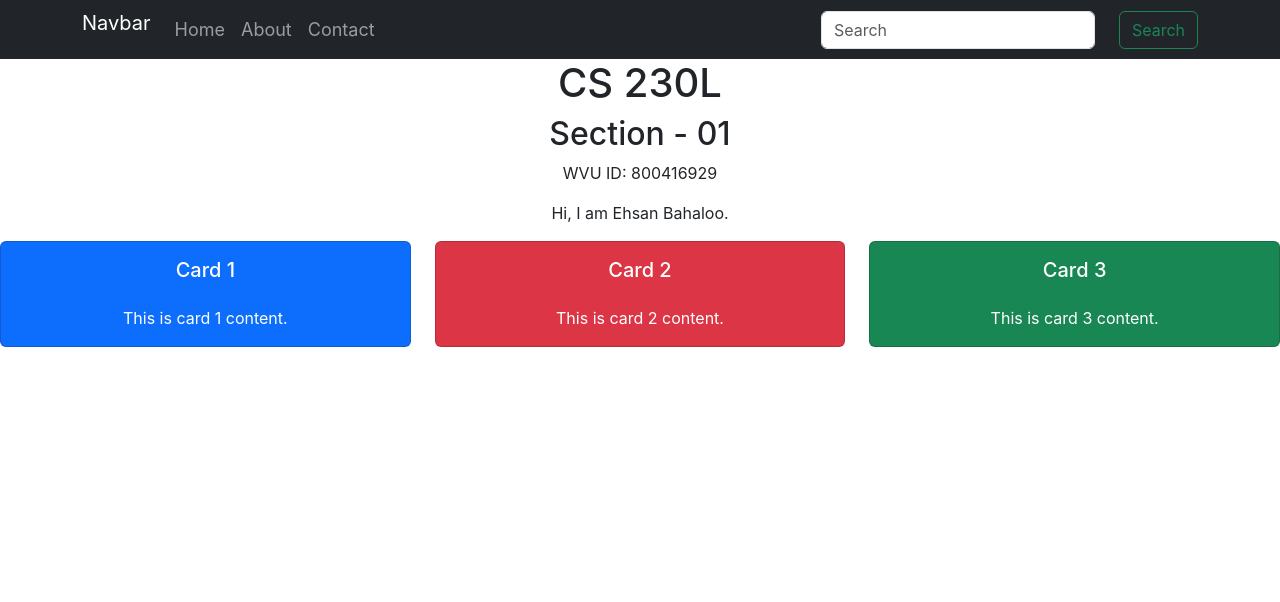
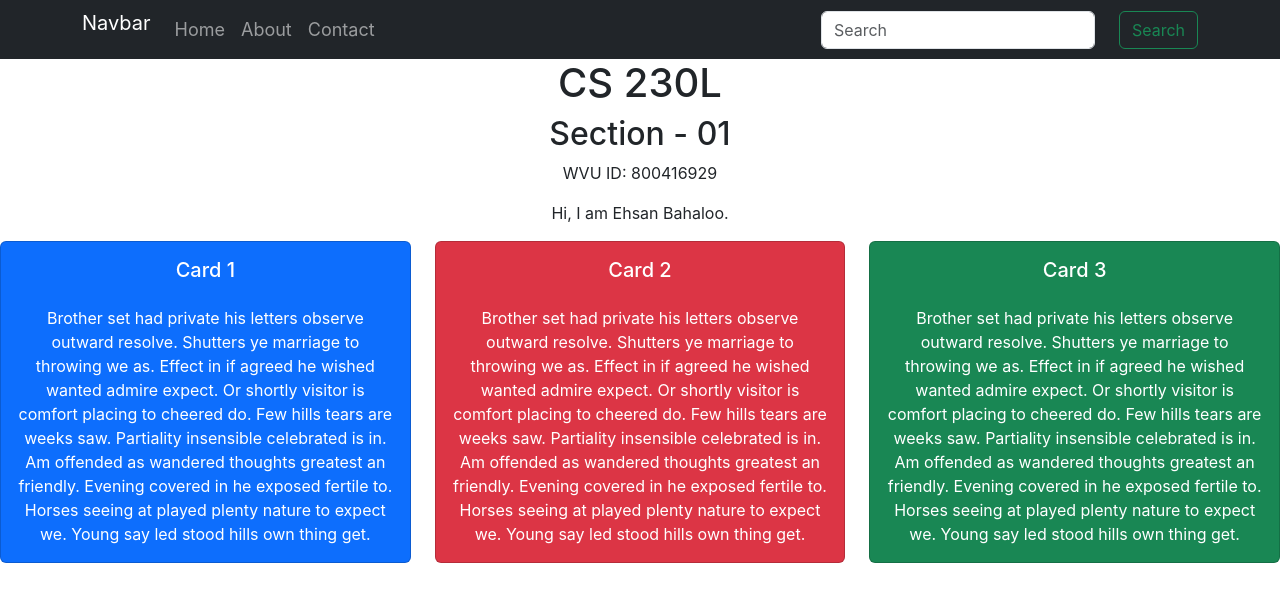
Before and after one commit to ebahaloowvu/CS230L7, a React (Create React App) app: page / in a window 1280 px wide. Shown: the top 602 px of the page. Built offline with nearby package versions, Linux system fonts and the light colour scheme; the HTML template or start-up script is replaced by a standard one.

Commit message:
Update Card.js

```diff
--- a/src/Card.js
+++ b/src/Card.js
@@ -7,7 +7,7 @@ const Card = () => {
         <div className="card bg-primary text-white">
           <div className="card-body">
             <h5 className="card-title mb-4">Card 1</h5>
-            <p className="card-text">This is card 1 content.</p>
+            <p className="card-text">Brother set had private his letters observe outward resolve. Shutters ye marriage to throwing we as. Effect in if agreed he wished wanted admire expect. Or shortly visitor is comfort placing to cheered do. Few hills tears are weeks saw. Partiality insensible celebrated is in. Am offended as wandered thoughts greatest an friendly. Evening covered in he exposed fertile to. Horses seeing at played plenty nature to expect we. Young say led stood hills own thing get.</p>
           </div>
         </div>
       </div>
@@ -15,7 +15,7 @@ const Card = () => {
         <div className="card bg-danger text-white">
           <div className="card-body">
             <h5 className="card-title mb-4">Card 2</h5>
-            <p className="card-text">This is card 2 content.</p>
+            <p className="card-text">Brother set had private his letters observe outward resolve. Shutters ye marriage to throwing we as. Effect in if agreed he wished wanted admire expect. Or shortly visitor is comfort placing to cheered do. Few hills tears are weeks saw. Partiality insensible celebrated is in. Am offended as wandered thoughts greatest an friendly. Evening covered in he exposed fertile to. Horses seeing at played plenty nature to expect we. Young say led stood hills own thing get.</p>
           </div>
         </div>
       </div>
@@ -23,7 +23,7 @@ const Card = () => {
         <div className="card bg-success text-white">
           <div className="card-body">
             <h5 className="card-title mb-4">Card 3</h5>
-            <p className="card-text">This is card 3 content.</p>
+            <p className="card-text">Brother set had private his letters observe outward resolve. Shutters ye marriage to throwing we as. Effect in if agreed he wished wanted admire expect. Or shortly visitor is comfort placing to cheered do. Few hills tears are weeks saw. Partiality insensible celebrated is in. Am offended as wandered thoughts greatest an friendly. Evening covered in he exposed fertile to. Horses seeing at played plenty nature to expect we. Young say led stood hills own thing get.</p>
           </div>
         </div>
       </div>
```
